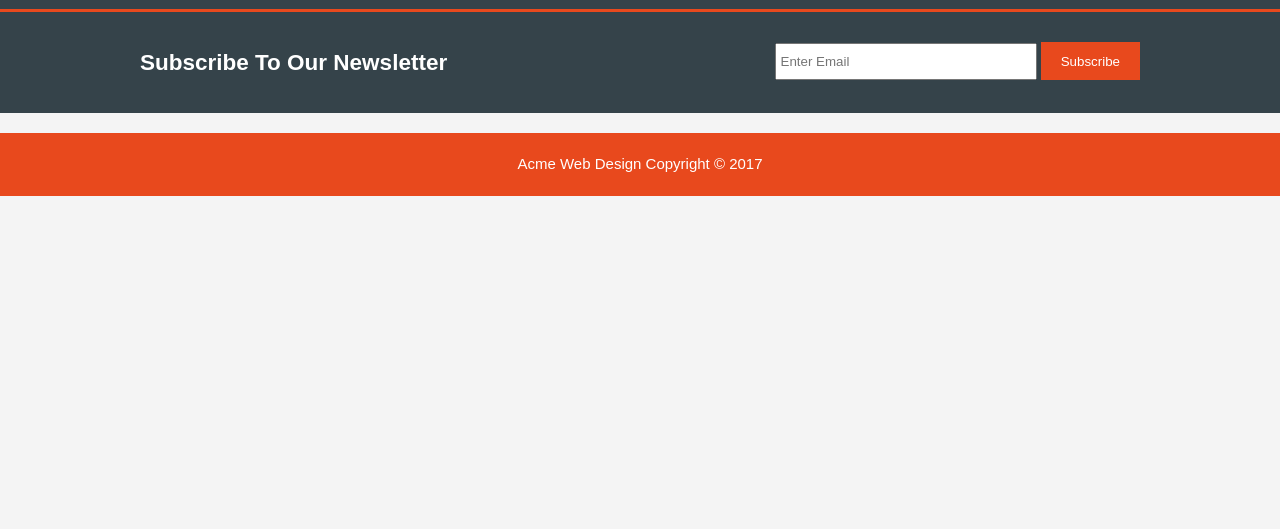
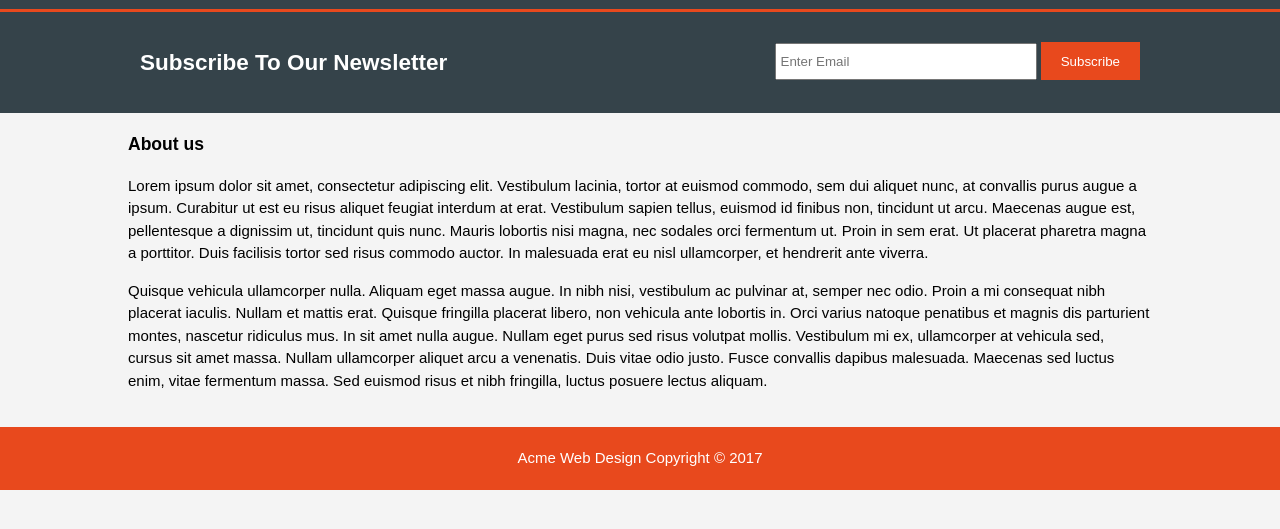
Before and after one commit to Samson300/acme-website, a plain HTML site: page about.html in a window 1280 px wide. Shown: the part 91-620 px from the top of the page. Drawn offline with Linux system fonts and the light colour scheme.

Commit message:
adds text on about page

```diff
--- a/about.html
+++ b/about.html
@@ -38,7 +38,15 @@
 
     <section id="main">
         <div class="container">
-
+            <article id="main-col">
+                <h1 class="page-title">About us</h1>
+                <p>
+                        Lorem ipsum dolor sit amet, consectetur adipiscing elit. Vestibulum lacinia, tortor at euismod commodo, sem dui aliquet nunc, at convallis purus augue a ipsum. Curabitur ut est eu risus aliquet feugiat interdum at erat. Vestibulum sapien tellus, euismod id finibus non, tincidunt ut arcu. Maecenas augue est, pellentesque a dignissim ut, tincidunt quis nunc. Mauris lobortis nisi magna, nec sodales orci fermentum ut. Proin in sem erat. Ut placerat pharetra magna a porttitor. Duis facilisis tortor sed risus commodo auctor. In malesuada erat eu nisl ullamcorper, et hendrerit ante viverra.
+                </p>
+                <p>
+                        Quisque vehicula ullamcorper nulla. Aliquam eget massa augue. In nibh nisi, vestibulum ac pulvinar at, semper nec odio. Proin a mi consequat nibh placerat iaculis. Nullam et mattis erat. Quisque fringilla placerat libero, non vehicula ante lobortis in. Orci varius natoque penatibus et magnis dis parturient montes, nascetur ridiculus mus. In sit amet nulla augue. Nullam eget purus sed risus volutpat mollis. Vestibulum mi ex, ullamcorper at vehicula sed, cursus sit amet massa. Nullam ullamcorper aliquet arcu a venenatis. Duis vitae odio justo. Fusce convallis dapibus malesuada. Maecenas sed luctus enim, vitae fermentum massa. Sed euismod risus et nibh fringilla, luctus posuere lectus aliquam.
+                </p>
+            </article>
         </div>
     </section>
 
```
